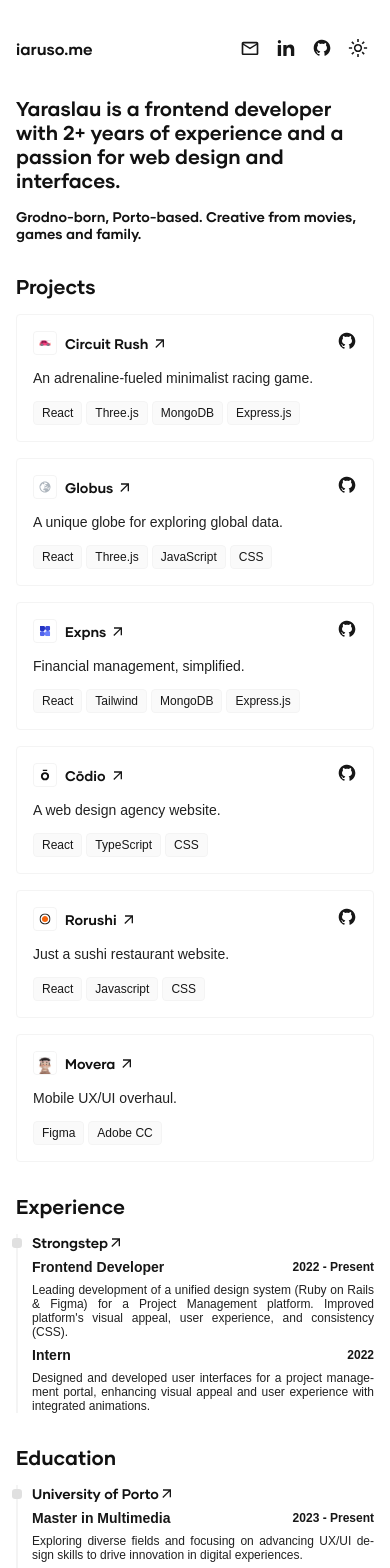
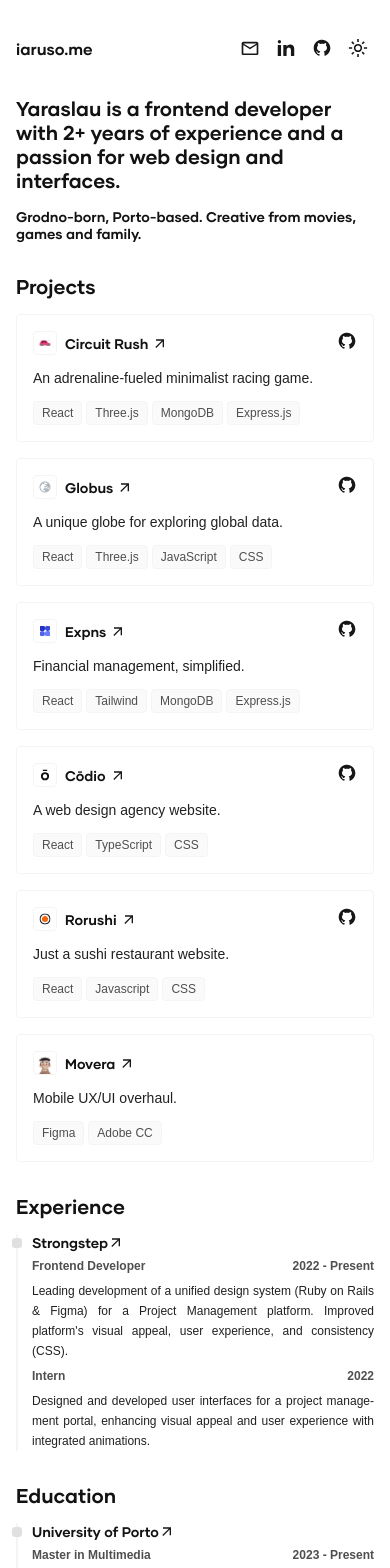
Before and after one commit to iaruso/portfolio, a React (Vite) app: page / in a window 390 px wide. Shown: the top 1568 px of the page. Built offline with nearby package versions, Linux system fonts and the light colour scheme.

Commit message:
Minor changes

```diff
--- a/src/App.scss
+++ b/src/App.scss
@@ -60,7 +60,7 @@
 div#root.light {
   --text-color: var(--dark-100);
   --description-color: var(--dark-300);
-  --details-color: var(--dark-200);
+  --details-color: var(--dark-400);
   --link-color: var(--dark-300);
 
   --border-color: var(--light-200);
--- a/src/styles/ExperienceEducation.scss
+++ b/src/styles/ExperienceEducation.scss
@@ -71,10 +71,12 @@
 
     time  {
       width: fit-content;
+      font-size: var(--font-size-md);
+      font-family: 'GilmerBold', 'Coolvetica', sans-serif;
     }
 
     p.title {
-      font-family: Inter Tight, sans-serif;
+      font-family: 'GilmerBold', 'Coolvetica', sans-serif;
       margin: 0;
       font-weight: 600;
       font-size: var(--font-size-md);
@@ -91,14 +93,22 @@
       text-align: justify;
       hyphens: auto;
       -webkit-hyphens: auto;
+      line-height: 1.25rem;
     }
   }
 }
 
+div#root.dark {
+  p.description {
+    font-weight: 500;
+  }
+}
+
 @media screen and (max-width: 768px) {
-  .exp-edu-item-header {
-    h4, time {
-      font-size: var(--font-size-sm);
+  .exp-edu-item {
+    time, p.title {
+      font-size: var(--font-size-sm) !important;
+      font-family: 'Inter Tight', sans-serif !important;
     }
   }
 }
```
